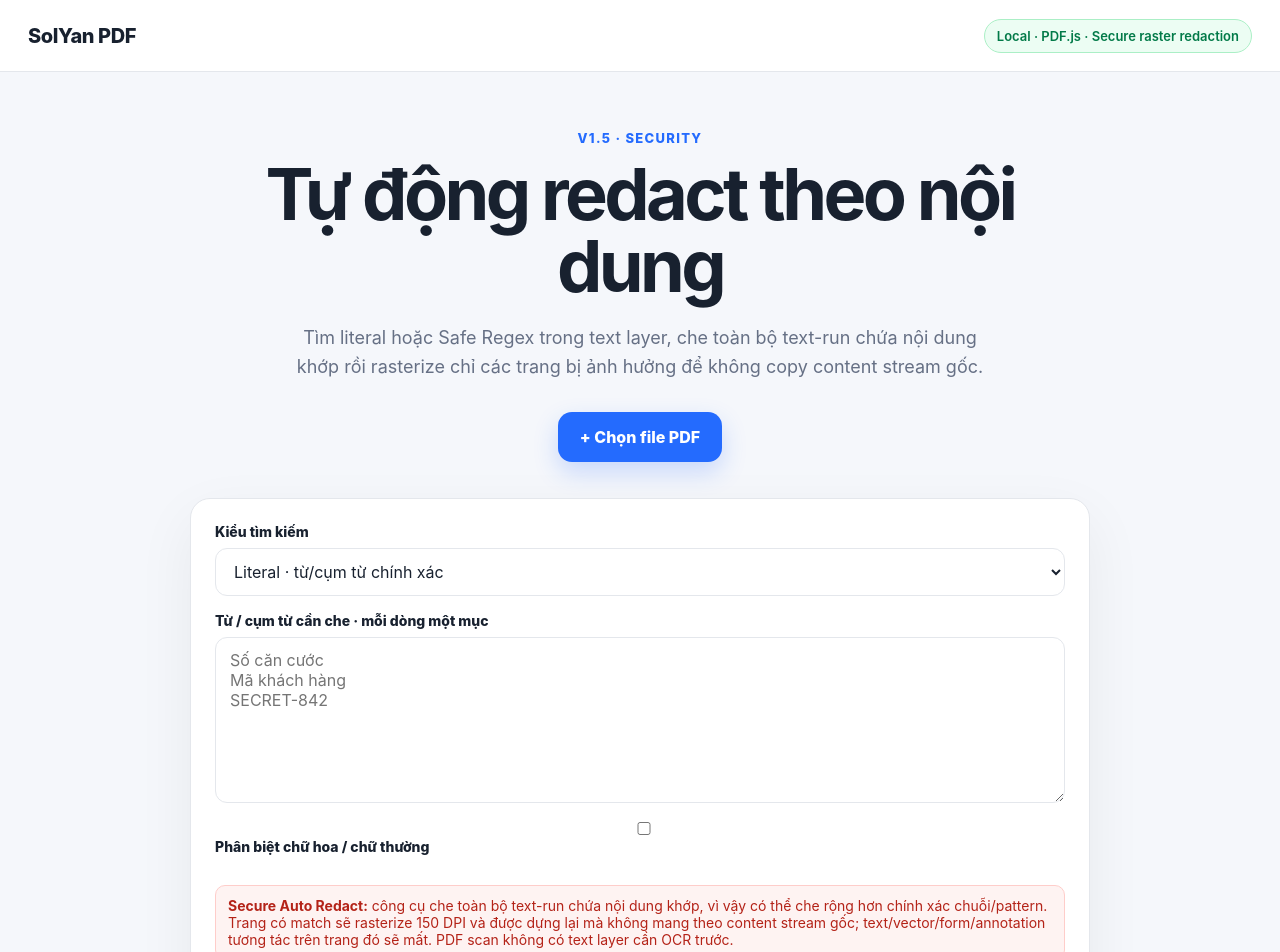
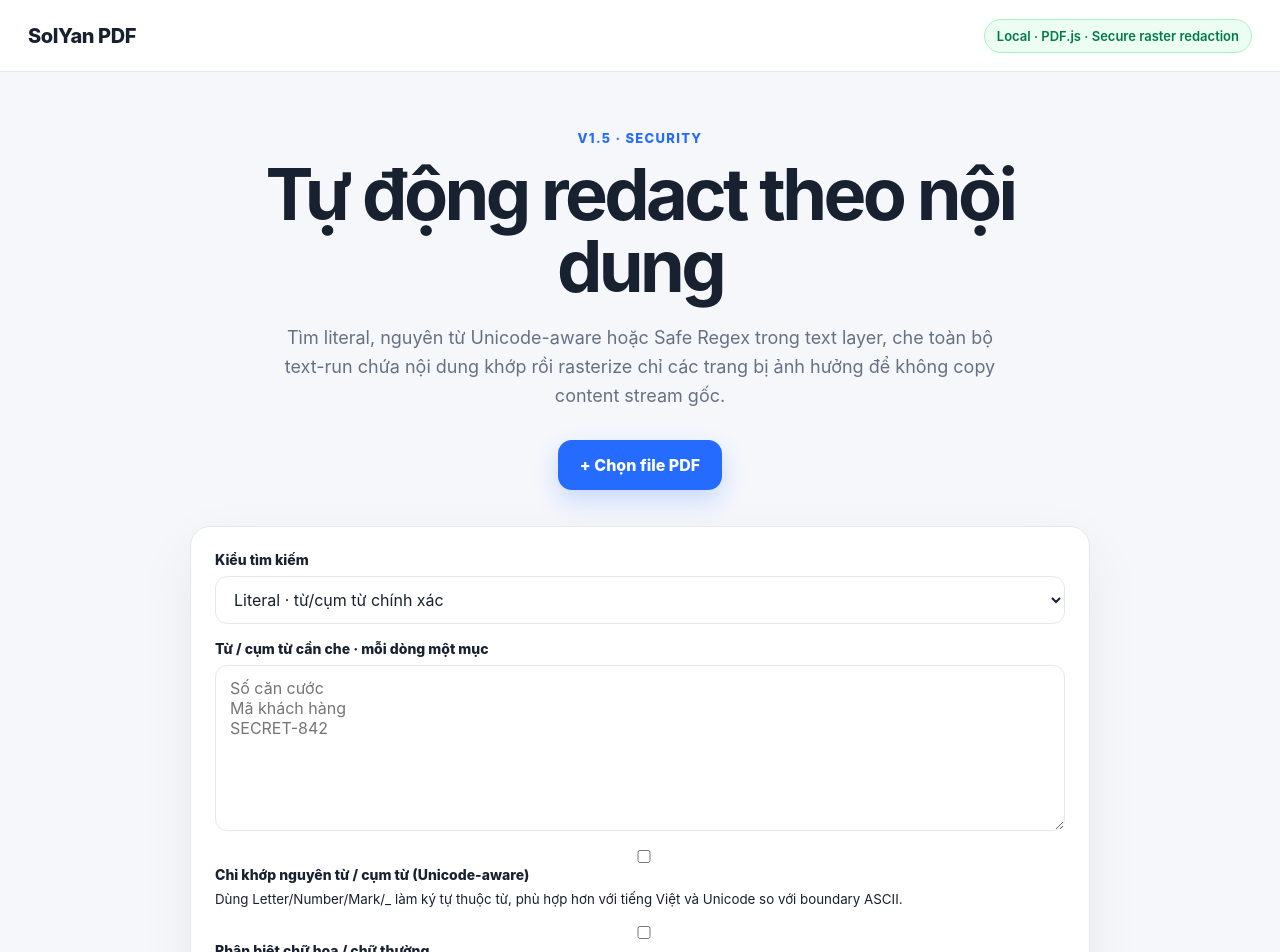
Before and after one commit to solyan842/SolYan-PDF, a Next.js app in the folder frontend/: page /auto-redact in a window 1280 px wide. Shown: the top 952 px of the page. Built offline with nearby package versions, Linux system fonts and the light colour scheme.

Commit message:
feat(redact): expose Unicode whole-word matching

```diff
--- a/frontend/app/auto-redact/page.tsx
+++ b/frontend/app/auto-redact/page.tsx
@@ -37,6 +37,7 @@ export default function AutoRedactPage() {
   const [termsText, setTermsText] = useState('');
   const [matchMode, setMatchMode] = useState<MatchMode>('literal');
   const [caseSensitive, setCaseSensitive] = useState(false);
+  const [wholeWord, setWholeWord] = useState(false);
   const [busy, setBusy] = useState(false);
   const [progress, setProgress] = useState('');
   const [error, setError] = useState('');
@@ -107,7 +108,8 @@ export default function AutoRedactPage() {
       let textItems = 0;
 
       for (let pageNumber = 1; pageNumber <= pdf.numPages; pageNumber += 1) {
-        setProgress(`Đang ${matchMode === 'safe_regex' ? 'khớp Safe Regex' : 'tìm nội dung'} cần che · trang ${pageNumber}/${pdf.numPages}…`);
+        const searchLabel = matchMode === 'safe_regex' ? 'khớp Safe Regex' : (wholeWord ? 'tìm nguyên từ' : 'tìm nội dung');
+        setProgress(`Đang ${searchLabel} cần che · trang ${pageNumber}/${pdf.numPages}…`);
         const page = await pdf.getPage(pageNumber);
         const textContent = await page.getTextContent();
         const pageTextItems = Array.isArray(textContent.items)
@@ -120,7 +122,7 @@ export default function AutoRedactPage() {
         const viewport = page.getViewport({ scale: 1 });
         const matches = matchMode === 'safe_regex'
           ? findSafeRegexAutoRedactMatches(textContent, viewport, safePatterns)
-          : findAutoRedactMatches(textContent, viewport, terms, caseSensitive);
+          : findAutoRedactMatches(textContent, viewport, terms, caseSensitive, undefined, wholeWord);
         if (matches.length === 0) continue;
         totalMatches += matches.length;
         if (totalMatches > MAX_MATCHES) throw new Error(`Vượt giới hạn ${MAX_MATCHES} text-run cần redact. Hãy chia tài liệu hoặc giảm số mục.`);
@@ -132,7 +134,9 @@ export default function AutoRedactPage() {
         if (textItems === 0) throw new Error('PDF không có text layer để Auto Redact. Với tài liệu scan, hãy OCR trước rồi chạy lại.');
         throw new Error(matchMode === 'safe_regex'
           ? 'Không tìm thấy Safe Regex/preset đã nhập trong các text-run của PDF. Pattern không khớp xuyên qua nhiều PDF text-run.'
-          : 'Không tìm thấy cụm từ đã nhập trong các text-run của PDF. Cụm từ bị tách qua nhiều text-run có thể cần nhập thành các phần ngắn hơn.');
+          : wholeWord
+            ? 'Không tìm thấy nguyên từ/cụm từ đã nhập trong các text-run của PDF. Whole Word dùng boundary Unicode và không khớp xuyên qua nhiều PDF text-run.'
+            : 'Không tìm thấy cụm từ đã nhập trong các text-run của PDF. Cụm từ bị tách qua nhiều text-run có thể cần nhập thành các phần ngắn hơn.');
       }
 
       const replacements: RasterizedPageReplacement[] = [];
@@ -202,14 +206,16 @@ export default function AutoRedactPage() {
 
   return <main className="shell">
     <header className="topbar"><a className="brand" href="/">SolYan PDF</a><div className="privacy-pill">Local · PDF.js · Secure raster redaction</div></header>
-    <section className="hero compact-hero"><p className="eyebrow">V1.5 · SECURITY</p><h1>Tự động redact theo nội dung</h1><p className="subtitle">Tìm literal hoặc Safe Regex trong text layer, che toàn bộ text-run chứa nội dung khớp rồi rasterize chỉ các trang bị ảnh hưởng để không copy content stream gốc.</p><label className="picker"><input type="file" accept="application/pdf,.pdf" onChange={onFile}/><span>+ Chọn file PDF</span></label></section>
+    <section className="hero compact-hero"><p className="eyebrow">V1.5 · SECURITY</p><h1>Tự động redact theo nội dung</h1><p className="subtitle">Tìm literal, nguyên từ Unicode-aware hoặc Safe Regex trong text layer, che toàn bộ text-run chứa nội dung khớp rồi rasterize chỉ các trang bị ảnh hưởng để không copy content stream gốc.</p><label className="picker"><input type="file" accept="application/pdf,.pdf" onChange={onFile}/><span>+ Chọn file PDF</span></label></section>
     <section className="workspace form-workspace">
       <label className="field"><span>Kiểu tìm kiếm</span><select value={matchMode} onChange={(event)=>{ setMatchMode(event.target.value as MatchMode); setError(''); setProgress(''); }}><option value="literal">Literal · từ/cụm từ chính xác</option><option value="safe_regex">Safe Regex · pattern giới hạn chống ReDoS</option></select></label>
       <label className="field"><span>{matchMode === 'safe_regex' ? 'Safe Regex / preset cần che · mỗi dòng một mục' : 'Từ / cụm từ cần che · mỗi dòng một mục'}</span><textarea rows={7} value={termsText} onChange={(event)=>setTermsText(event.target.value)} placeholder={matchMode === 'safe_regex' ? '<EMAIL>\n\\d{3}-\\d{2}-\\d{4}\n[A-Z]{2}\\d{6}' : 'Số căn cước\nMã khách hàng\nSECRET-842'}/></label>
       {matchMode === 'safe_regex' && <div className="result-box"><strong>Preset an toàn</strong><div style={{ display: 'flex', flexWrap: 'wrap', gap: 8, marginTop: 10 }}>{(Object.keys(SAFE_AUTO_REDACT_PRESETS) as Array<keyof typeof SAFE_AUTO_REDACT_PRESETS>).map((token)=><button className="secondary-button" type="button" key={token} onClick={()=>appendPreset(token)}>{token}</button>)}</div><p style={{ marginBottom: 0, marginTop: 10 }}><code>&lt;EMAIL&gt;</code> · <code>&lt;CARD&gt;</code> · <code>&lt;SSN&gt;</code> · <code>&lt;VN_PHONE&gt;</code> · <code>&lt;IBAN&gt;</code></p></div>}
+      {matchMode === 'literal' && <label className="field"><span><input type="checkbox" checked={wholeWord} onChange={(event)=>setWholeWord(event.target.checked)}/> Chỉ khớp nguyên từ / cụm từ (Unicode-aware)</span><small>Dùng Letter/Number/Mark/_ làm ký tự thuộc từ, phù hợp hơn với tiếng Việt và Unicode so với boundary ASCII.</small></label>}
       <label className="field"><span><input type="checkbox" checked={caseSensitive} onChange={(event)=>setCaseSensitive(event.target.checked)}/> Phân biệt chữ hoa / chữ thường</span></label>
       {file && <p className="selected-file">Đã chọn: <strong>{file.name}</strong></p>}
       <div className="error"><strong>Secure Auto Redact:</strong> công cụ che toàn bộ text-run chứa nội dung khớp, vì vậy có thể che rộng hơn chính xác chuỗi/pattern. Trang có match sẽ rasterize 150 DPI và được dựng lại mà không mang theo content stream gốc; text/vector/form/annotation tương tác trên trang đó sẽ mất. PDF scan không có text layer cần OCR trước.</div>
+      {matchMode === 'literal' && wholeWord && <p className="hint"><strong>Whole Word:</strong> chỉ áp dụng cho Literal. Ví dụ tìm <code>an</code> sẽ không khớp bên trong <code>an toàn</code>? Không: <code>an</code> vẫn là một từ riêng trước khoảng trắng, nhưng không khớp bên trong <code>banana</code>. Với tiếng Việt có dấu, chữ cái và combining mark đều được tính là ký tự thuộc từ.</p>}
       {matchMode === 'safe_regex' && <p className="hint"><strong>Safe Regex subset:</strong> pattern tùy chỉnh tối đa 200 ký tự; không hỗ trợ group/lookaround, backreference, <code>*</code>, <code>+</code> hay <code>{'{m,}'}</code>. Dùng <code>?</code> và quantifier hữu hạn <code>{'{m}'}</code>/<code>{'{m,n}'}</code> với n ≤ 64. Các preset trên là pattern nội bộ đã được kiểm soát. Regex chỉ chạy trên từng text-run, không nối toàn tài liệu.</p>}
       <p className="hint">Giới hạn: 100 MB · 500 trang · 100.000 text-run · 20 mục · 500 text-run match · 40 trang redact · 25 triệu pixel/trang · 80 triệu pixel tổng. Match không vượt qua ranh giới giữa các PDF text-run.</p>
       {progress && <div className="result-box">{progress}</div>}
```
